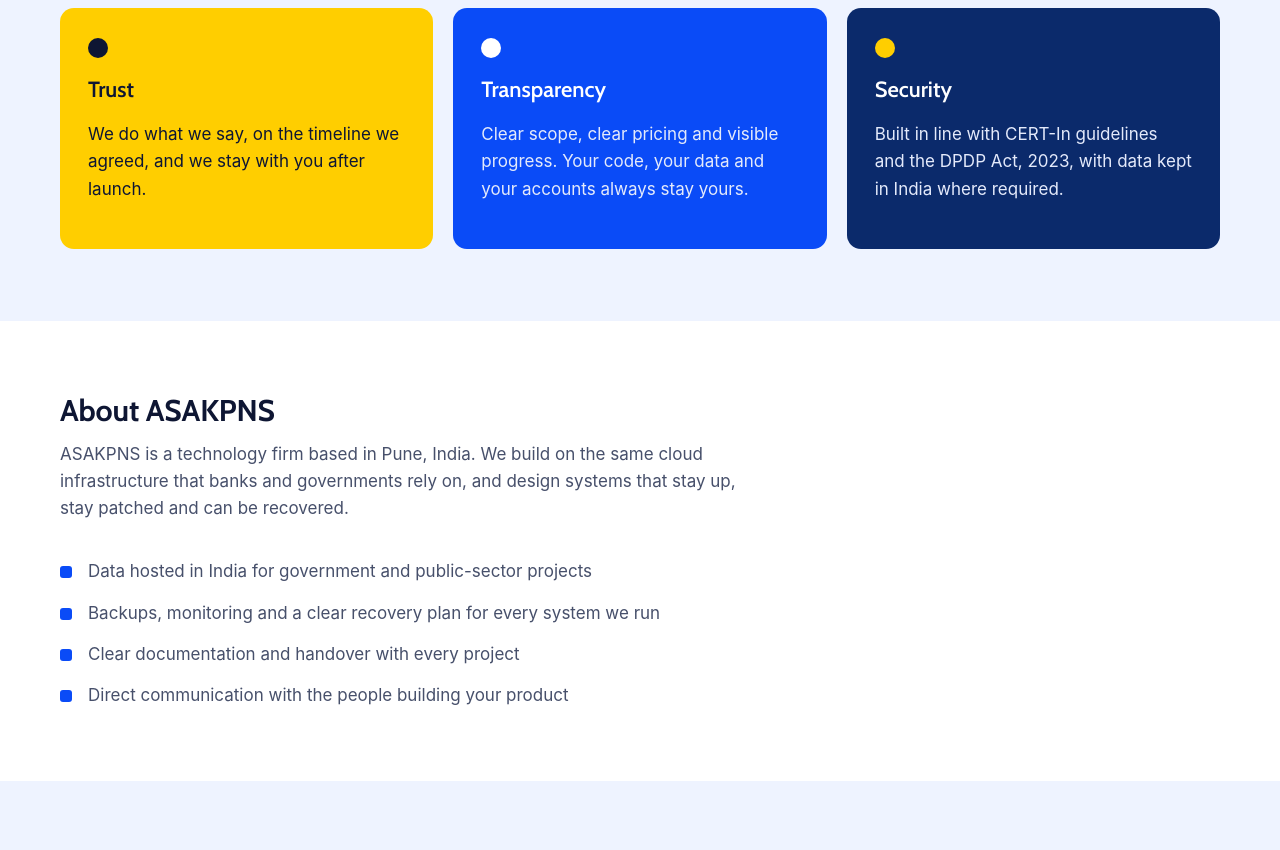
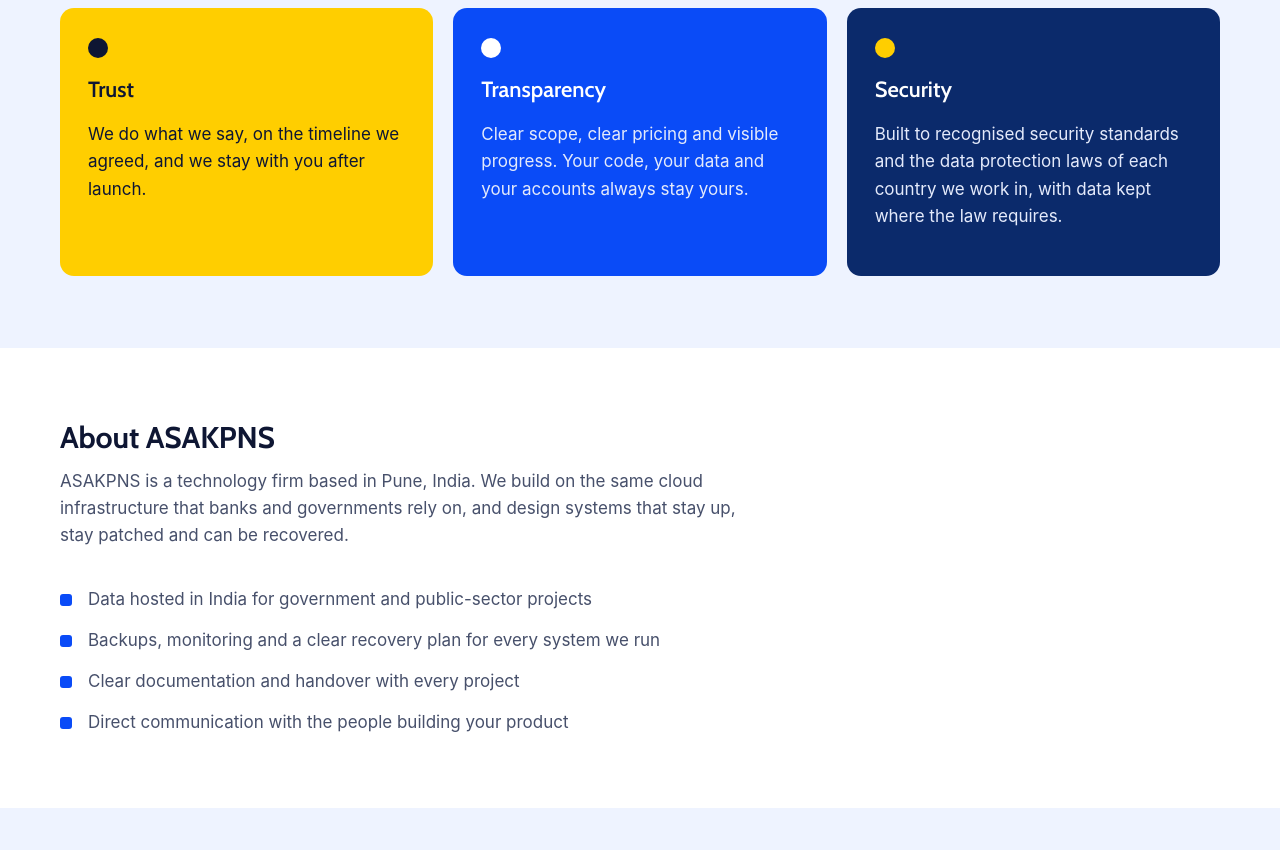
Before and after one commit to anupshokhwal/asakpns-site, a plain HTML site: page public/index.html in a window 1280 px wide. Shown: the part 1520-2370 px from the top of the page. Drawn offline with nearby package versions, Linux system fonts and the light colour scheme.

Commit message:
Security value: country-neutral wording
Co-Authored-By: Claude Opus 5.5 <noreply@anthropic.com>
Claude-Session: https://claude.ai/code/session_01Lveg57uW4ouxY1mDvVo74N

```diff
--- a/public/index.html
+++ b/public/index.html
@@ -113,7 +113,7 @@
         <div class="card reveal value security">
           <span class="dot security" aria-hidden="true"></span>
           <h3>Security</h3>
-          <p>Built in line with CERT-In guidelines and the DPDP Act, 2023, with data kept in India where required.</p>
+          <p>Built to recognised security standards and the data protection laws of each country we work in, with data kept where the law requires.</p>
         </div>
       </div>
     </div>
```
